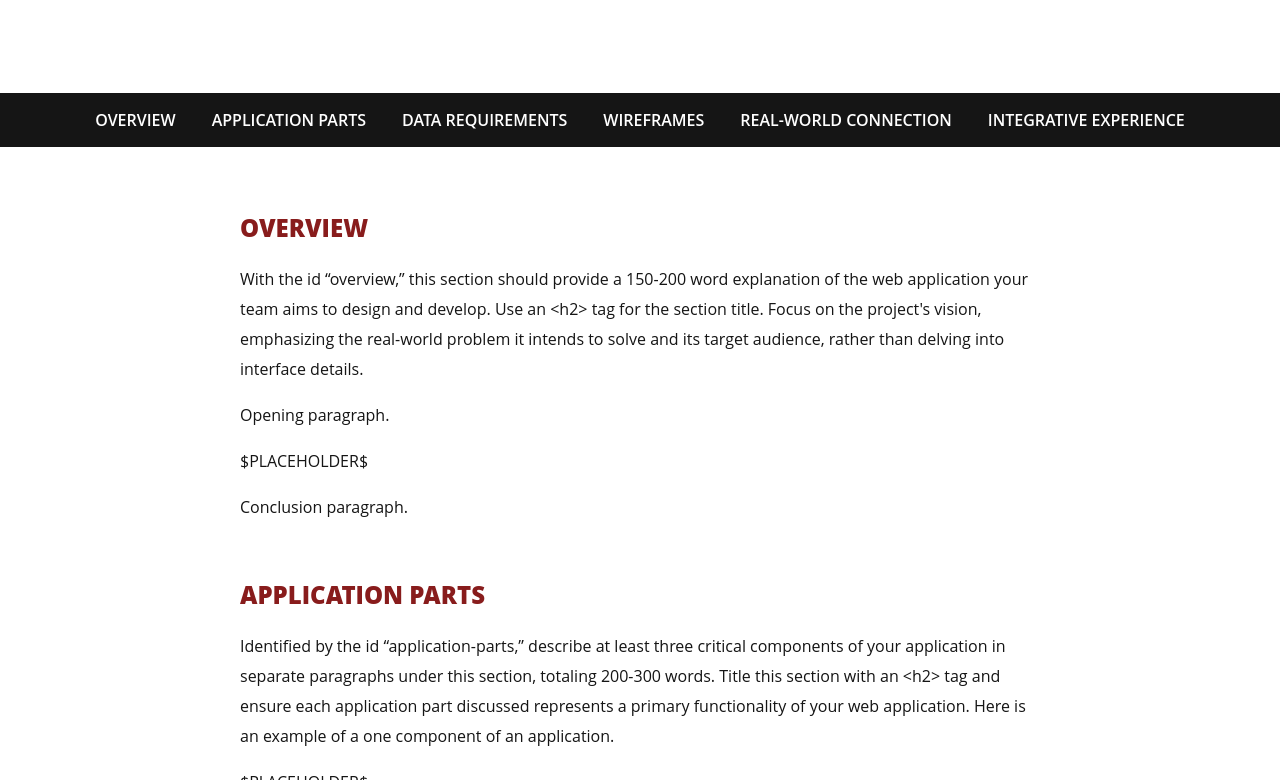
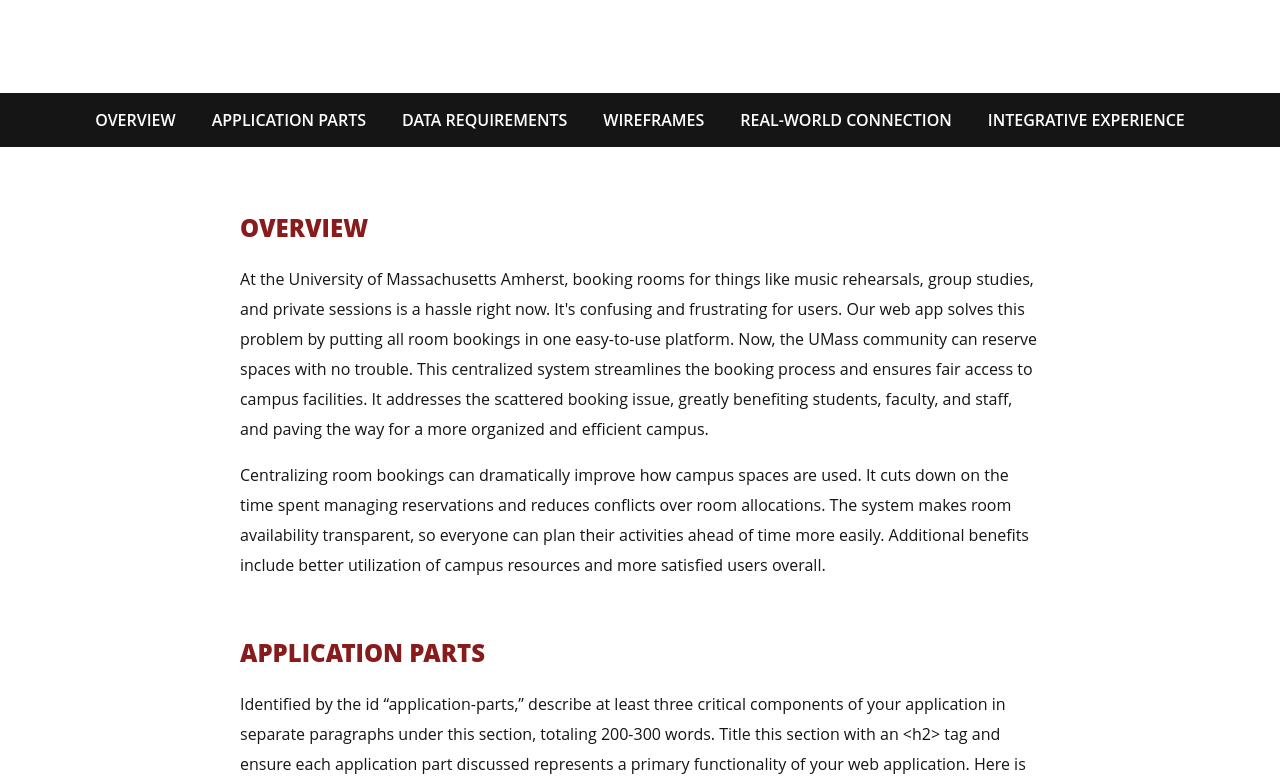
Before and after one commit to weebao/umass-room-reserve, a website: page src/docs/milestone-01/index.html in a window 1280 px wide. Shown: the part 489-1269 px from the top of the page. Drawn offline with Linux system fonts and the light colour scheme.

Commit message:
finishing overview

```diff
--- a/src/docs/milestone-01/index.html
+++ b/src/docs/milestone-01/index.html
@@ -64,17 +64,17 @@
       <!-- Main content of the document -->
       <section id="overview">
         <h2>Overview</h2>
-        <p>
+        <!-- <p>
           With the id “overview,” this section should provide a 150-200 word
           explanation of the web application your team aims to design and
           develop. Use an &lt;h2&gt; tag for the section title. Focus on the
           project's vision, emphasizing the real-world problem it intends to
           solve and its target audience, rather than delving into interface
           details.
-        </p>
-        <p>Opening paragraph.</p>
-        <p>$PLACEHOLDER$</p>
-        <p>Conclusion paragraph.</p>
+        </p> -->
+        <p>At the University of Massachusetts Amherst, booking rooms for things like music rehearsals, group studies, and private sessions is a hassle right now. It's confusing and frustrating for users. Our web app solves this problem by putting all room bookings in one easy-to-use platform. Now, the UMass community can reserve spaces with no trouble. This centralized system streamlines the booking process and ensures fair access to campus facilities. It addresses the scattered booking issue, greatly benefiting students, faculty, and staff, and paving the way for a more organized and efficient campus.</p>
+        <p>Centralizing room bookings can dramatically improve how campus spaces are used. It cuts down on the time spent managing reservations and reduces conflicts over room allocations. The system makes room availability transparent, so everyone can plan their activities ahead of time more easily. Additional benefits include better utilization of campus resources and more satisfied users overall.</p>
+        <!-- <p>Conclusion paragraph.</p> -->
       </section>
 
       <section id="application-parts">
```
